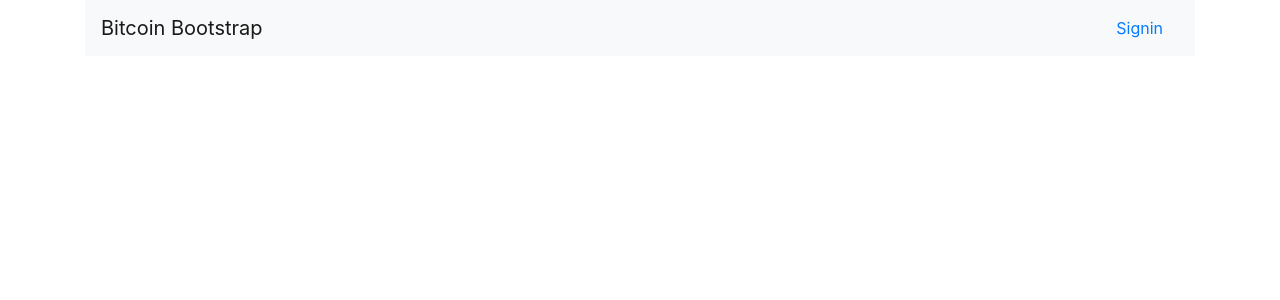
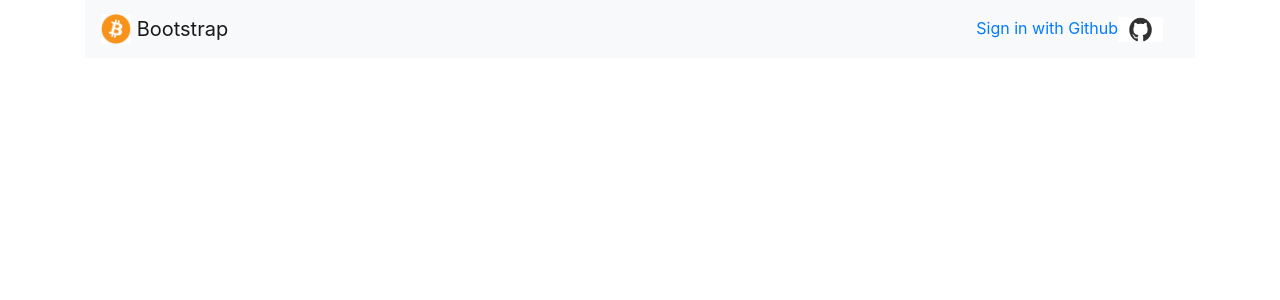
Before and after one commit to KrakenOverlord/bitcoin_bootstrap_web, a React (Create React App) app: page /home in a window 1280 px wide. Shown: the top 300 px of the page. Built offline with nearby package versions, Linux system fonts and the light colour scheme.

Commit message:
Improved signin handling

```diff
--- a/src/App.js
+++ b/src/App.js
@@ -34,6 +34,7 @@ class App extends React.Component {
           var user = response.data;
           console.log("Signed in username: " + user.username);
           console.log("Signed in session_id: " + user.session_id);
+          console.log("Signed in avatar_url: " + user.avatar_url);
 
           this.setState({
             user: user
@@ -54,8 +55,6 @@ class App extends React.Component {
 
     axios.post(this.api_url + "/signout?session_id=" + this.state.user.session_id)
       .then((response) => {
-        console.log("Signout Response: " + response.data);
-
         this.setState({
           user: null
         });
@@ -69,7 +68,16 @@ class App extends React.Component {
     return (
       <Container>
         <Navbar bg="light" expand="md">
-          <Navbar.Brand href="#home">Bitcoin Bootstrap</Navbar.Brand>
+          <Navbar.Brand href="#home">
+           <img
+             alt=""
+             src="/bitcoin.png"
+             width="30"
+             height="30"
+             className="d-inline-block align-top"
+           />{' '}
+           Bootstrap
+         </Navbar.Brand>
           <Navbar.Toggle aria-controls="basic-navbar-nav" />
           <Navbar.Collapse className="justify-content-end">
           <AuthenticationController user={this.state.user} signout={this.signout} />
--- a/src/authentication_controller.js
+++ b/src/authentication_controller.js
@@ -1,17 +1,31 @@
 import React from 'react';
-import Navbar from 'react-bootstrap/Navbar';
 import Nav from 'react-bootstrap/Nav';
+import NavDropdown from 'react-bootstrap/NavDropdown';
 
 function AuthenticationController(props) {
   if (props.user === null) {
     return (
-      <Nav.Link href="https://github.com/login/oauth/authorize?client_id=249829dba927c98cb3c8&allow_signup=false">Signin</Nav.Link>
+      <Nav.Link href="https://github.com/login/oauth/authorize?client_id=249829dba927c98cb3c8&allow_signup=false">
+      Sign in with Github
+      <img
+        src="/github.png"
+        alt=""
+        height="25"
+        width="45"
+      />
+      </Nav.Link>
     );
   } else {
     return (
       <>
-        <Navbar.Text>Signed in as: {props.user.username}</Navbar.Text>
-        <Nav.Link onClick={props.signout} href="">Signout</Nav.Link>
+        <NavDropdown title={
+          <>
+            <img src={props.user.avatar_url} alt="" height="25" width="25" />
+            {props.user.username}
+          </>
+        }>
+          <NavDropdown.Item onClick={props.signout}>Sign out</NavDropdown.Item>
+        </NavDropdown>
       </>
     );
   }
```
Also changed, not shown: public/bitcoin.png (added), public/github.png (added).
